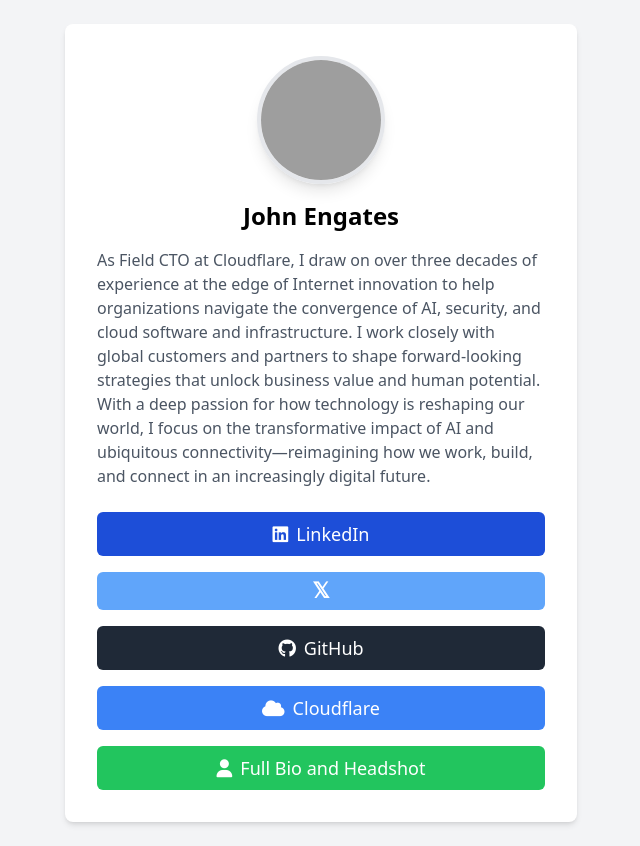
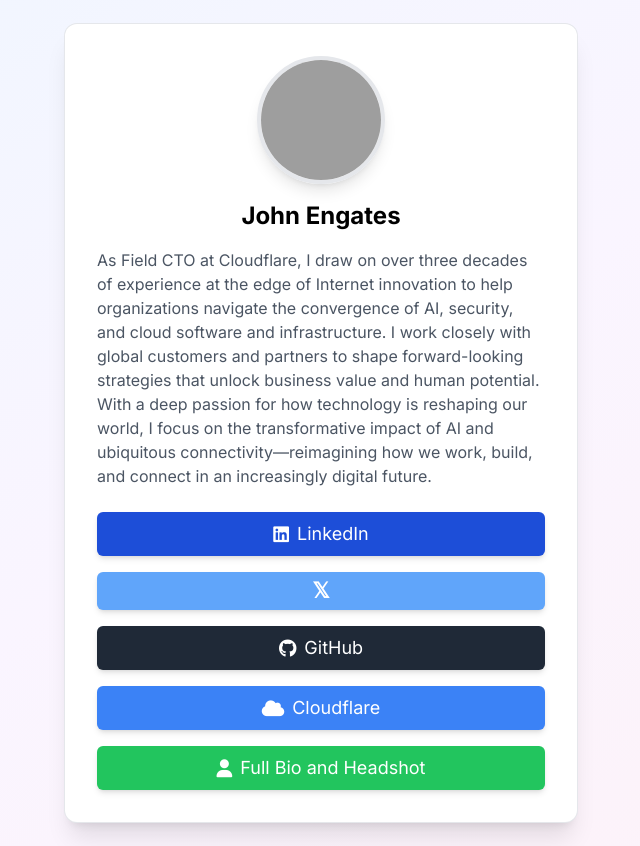
Before and after one commit to JohnEngates/link-in-bio-site, a plain HTML site: page index.html in a window 1280 px wide. Shown: the whole page, without its empty margins (319-959 px from the left). Drawn offline with nearby package versions, Linux system fonts and the light colour scheme; grey boxes are pictures that could not be loaded.

Commit message:
Improve styling with gradient background and modern font

```diff
--- a/index.html
+++ b/index.html
@@ -7,7 +7,11 @@
   <title>John Engates - Link in Bio</title>
   <script src="https://cdn.tailwindcss.com"></script>
   <link rel="stylesheet" href="https://cdnjs.cloudflare.com/ajax/libs/font-awesome/6.4.0/css/all.min.css">
+  <link href="https://fonts.googleapis.com/css2?family=Inter:wght@400;600;700&display=swap" rel="stylesheet">
   <style>
+    body {
+      font-family: 'Inter', sans-serif;
+    }
     .fa.fa-twitter {
       font-family: sans-serif;
     }
@@ -17,9 +21,9 @@
     }
   </style>
 </head>
-<body class="bg-gray-100 text-center p-6">
+<body class="text-center p-6 min-h-screen flex items-center justify-center bg-gradient-to-br from-blue-50 via-purple-50 to-pink-50">
   <!-- Container -->
-  <div class="max-w-lg mx-auto bg-white rounded-lg shadow-md p-8">
+  <div class="max-w-lg mx-auto bg-white rounded-xl shadow-xl ring-1 ring-gray-200 p-8">
     <!-- Profile Picture -->
     <div class="mb-4">
       <img
@@ -37,31 +41,31 @@
     <div class="space-y-4">
       <a
         href="https://www.linkedin.com/in/jengates/"
-        class="block w-full py-2 text-lg text-white bg-blue-700 hover:bg-blue-800 rounded-md flex items-center justify-center"
+        class="block w-full py-2 text-lg text-white bg-blue-700 hover:bg-blue-800 rounded-md flex items-center justify-center shadow-md hover:shadow-lg transition transform hover:-translate-y-0.5"
         target="_blank"
         ><i class="fab fa-linkedin mr-2"></i>LinkedIn</a
       >
       <a
         href="https://x.com/jengates"
-        class="block w-full py-2 text-lg text-white bg-blue-400 hover:bg-blue-500 rounded-md flex items-center justify-center"
+        class="block w-full py-2 text-lg text-white bg-blue-400 hover:bg-blue-500 rounded-md flex items-center justify-center shadow-md hover:shadow-lg transition transform hover:-translate-y-0.5"
         target="_blank"
         ><i class="fa fa-twitter"></i></a
       >
       <a
         href="https://github.com/JohnEngates"
-        class="block w-full py-2 text-lg text-white bg-gray-800 hover:bg-gray-900 rounded-md flex items-center justify-center"
+        class="block w-full py-2 text-lg text-white bg-gray-800 hover:bg-gray-900 rounded-md flex items-center justify-center shadow-md hover:shadow-lg transition transform hover:-translate-y-0.5"
         target="_blank"
         ><i class="fab fa-github mr-2"></i>GitHub</a
       >
       <a
         href="https://cloudflare.com"
-        class="block w-full py-2 text-lg text-white bg-blue-500 hover:bg-blue-600 rounded-md flex items-center justify-center"
+        class="block w-full py-2 text-lg text-white bg-blue-500 hover:bg-blue-600 rounded-md flex items-center justify-center shadow-md hover:shadow-lg transition transform hover:-translate-y-0.5"
         target="_blank"
         ><i class="fas fa-cloud mr-2"></i>Cloudflare</a
       >
       <a
         href="bio.html"
-        class="block w-full py-2 text-lg text-white bg-green-500 hover:bg-green-600 rounded-md flex items-center justify-center"
+        class="block w-full py-2 text-lg text-white bg-green-500 hover:bg-green-600 rounded-md flex items-center justify-center shadow-md hover:shadow-lg transition transform hover:-translate-y-0.5"
         ><i class="fas fa-user mr-2"></i>Full Bio and Headshot</a
       >
     </div>
```
Also changed, not shown: bio.html (+10 -4 lines).
